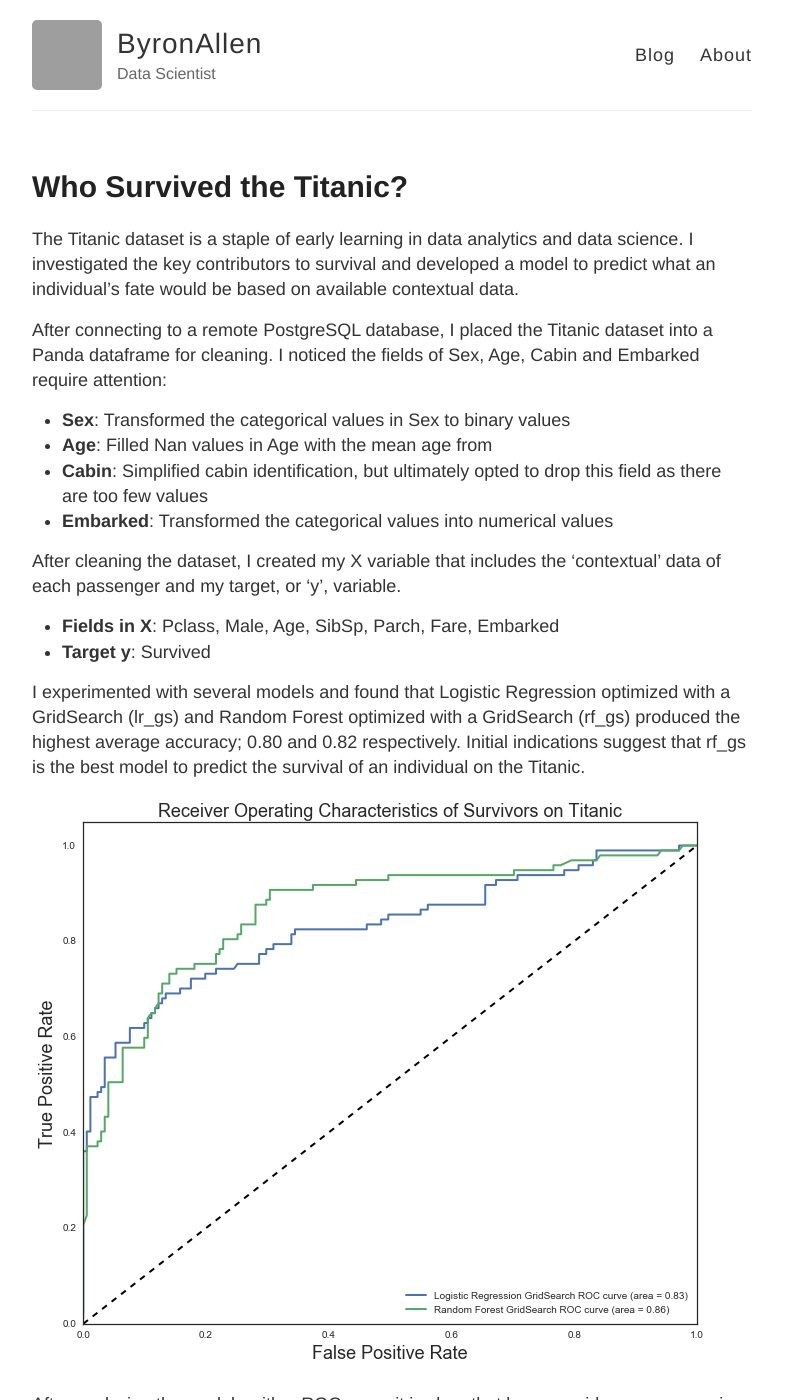
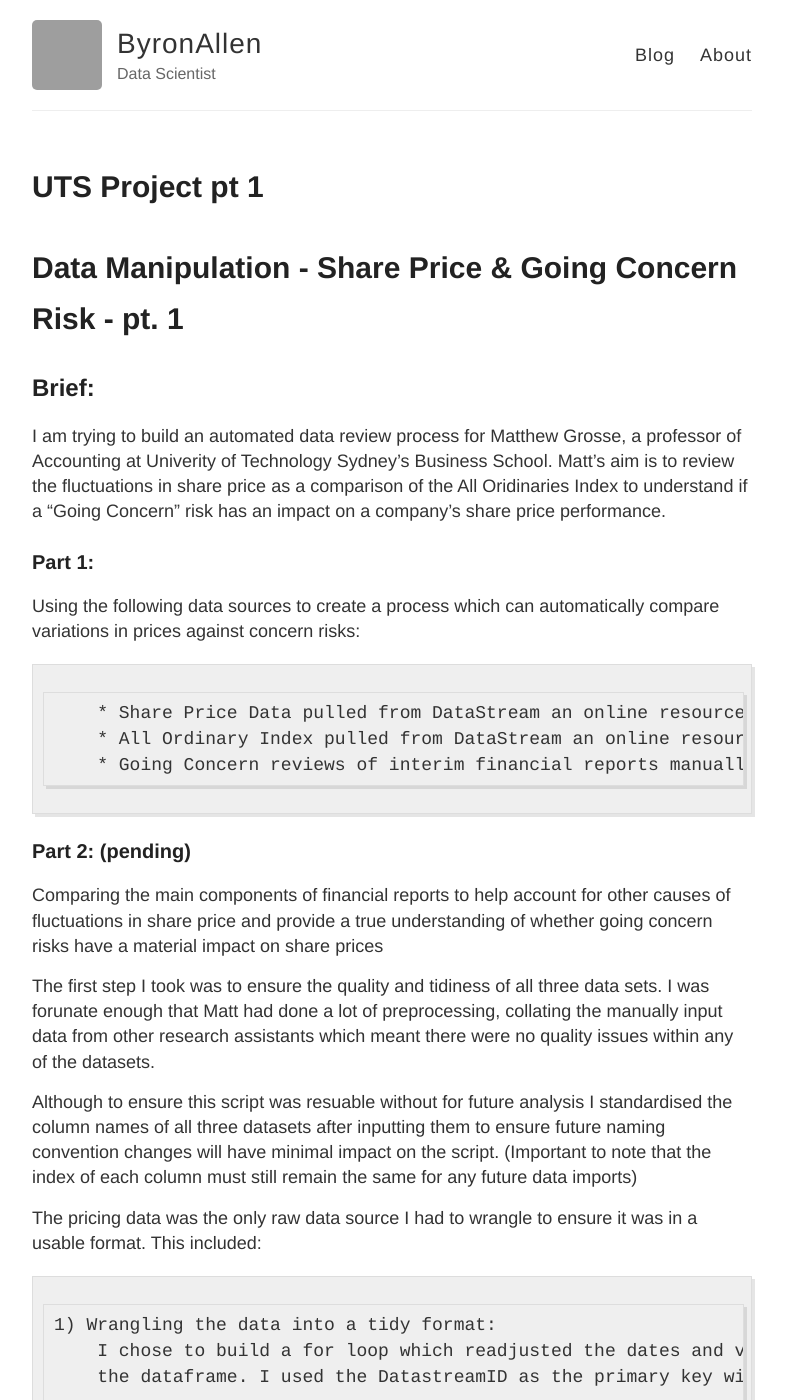
Before and after one commit to nabs2011/nabs2011.github.io, a Jekyll site: the page built from _posts/2016-11-30-titanic.md, in a window 1280 px wide and 1400 px high. Shown: the whole window, without its empty margins (248-1034 px from the left). Built offline with Jekyll 4.4.1, drawn with Linux system fonts in a browser that asks for light colours; some of the changed text lies outside the part shown; grey boxes are pictures that could not be loaded.

Commit message:
adding UTS blog post

```diff
--- a/_posts/2016-11-30-titanic.md
+++ b/_posts/2016-11-30-titanic.md
@@ -1,27 +1,52 @@
 ---
 layout: post
-title: Who Survived the Titanic?
+title: UTS Project pt 1
 ---
 
 
-The Titanic dataset is a staple of early learning in data analytics and data science. I investigated the key contributors to survival and developed a model to predict what an individual's fate would be based on available contextual data.
+# Data Manipulation - Share Price & Going Concern Risk - pt. 1
 
-After connecting to a remote PostgreSQL database, I placed the Titanic dataset into a Panda dataframe for cleaning. I noticed the fields of Sex, Age, Cabin and Embarked require attention:
+## Brief:
+I am trying to build an automated data review process for Matthew Grosse, a professor of Accounting at Univerity of Technology Sydney's Business School. Matt's aim is to review the fluctuations in share price as a comparison of the All Oridinaries Index to understand if a "Going Concern" risk has an impact on a company's share price performance.
 
-- **Sex**: Transformed the categorical values in Sex to binary values
-- **Age**: Filled Nan values in Age with the mean age from
-- **Cabin**: Simplified cabin identification, but ultimately opted to drop this field as there are too few values
-- **Embarked**: Transformed the categorical values into numerical values
+### Part 1:
+Using the following data sources to create a process which can automatically compare variations in prices against concern risks:
 
-After cleaning the dataset, I created my X variable that includes the 'contextual' data of each passenger and my target, or 'y', variable.
+        * Share Price Data pulled from DataStream an online resource
+        * All Ordinary Index pulled from DataStream an online resource
+        * Going Concern reviews of interim financial reports manually collected
 
-- **Fields in X**: Pclass, Male, Age, SibSp, Parch, Fare, Embarked
-- **Target y**: Survived
+### Part 2: (pending)
+Comparing the main components of financial reports to help account for other causes of fluctuations in share price and provide a true understanding of whether going concern risks have a material impact on share prices
 
-I experimented with several models and found that Logistic Regression optimized with a GridSearch (lr_gs) and Random Forest optimized with a GridSearch (rf_gs) produced the highest average accuracy; 0.80 and 0.82 respectively. Initial indications suggest that rf_gs is the best model to predict the survival of an individual on the Titanic.
+The first step I took was to ensure the quality and tidiness of all three data sets. I was forunate enough that Matt had done a lot of preprocessing, collating the manually input data from other research assistants which meant there were no quality issues within any of the datasets.
 
-![_config.yml]({{ site.baseurl }}/images/titanic_roc.png)
+Although to ensure this script was resuable without for future analysis I standardised the column names of all three datasets after inputting them to ensure future naming convention changes will have minimal impact on the script. (Important to note that the index of each column must still remain the same for any future data imports)
 
-After analyzing the models with a ROC curve it is clear that lr_gs provides a more precise prediction than rf_gs. In other words, both models are similarly accurate in predicting who will survive on the Titanic, yet the rf_gs model makes more incorrect predictions, thus making lr_gs the best model to leverage when making a prediction on this dataset.
+The pricing data was the only raw data source I had to wrangle to ensure it was in a usable format. This included:
 
-Click [here](https://github.com/ByronAllen/Portfolio/blob/master/GA_DSI_Project%205.ipynb) to see the full notebook.
+    1) Wrangling the data into a tidy format:
+        I chose to build a for loop which readjusted the dates and values to sit in two columns rather than across
+        the dataframe. I used the DatastreamID as the primary key within the for loop
+
+    2) Ensure only trading days are included in the price data: (prices only fluctuate on trading days)
+        To do this, I scrapped the public holiday data from 2014 and collated it in a dataframe. Using this list I
+        removed any public holiday data from the pricing dataset.
+
+[public_holiday_website_link](https://www.timeanddate.com/holidays/australia/2019)
+
+
+Untidy pricing data:
+![_config.yml]({{ site.baseurl }}/images/untidy_uts.png)
+
+
+Tidy pricing data:
+![_config.yml]({{ site.baseurl }}/images/tidy_uts.png)
+
+
+
+As the specified number of days for review may fluctuate depending on the analysis being conducted it was imperative I created loops which account for the number of days being reviewed to ensure the script would run without continued manual updates.
+
+After factoring this the next step was to collate the price of each company based on the specified number of days post and prior the analysis was focusing on. I did this through sorting prices by organisation name and date so the entire pricing dataset was arranged in chronological order. This allowed me to use the index as a reference when moving foward or backwards through trading days.
+
+I was able to replicate the same logic for the all ordinary index pricing and compute a similar dataframe for this. Combining these dataframes I was able to produce a dataframe which has all required metrics for each organisation.
```
Also changed, not shown: 1 other file.
